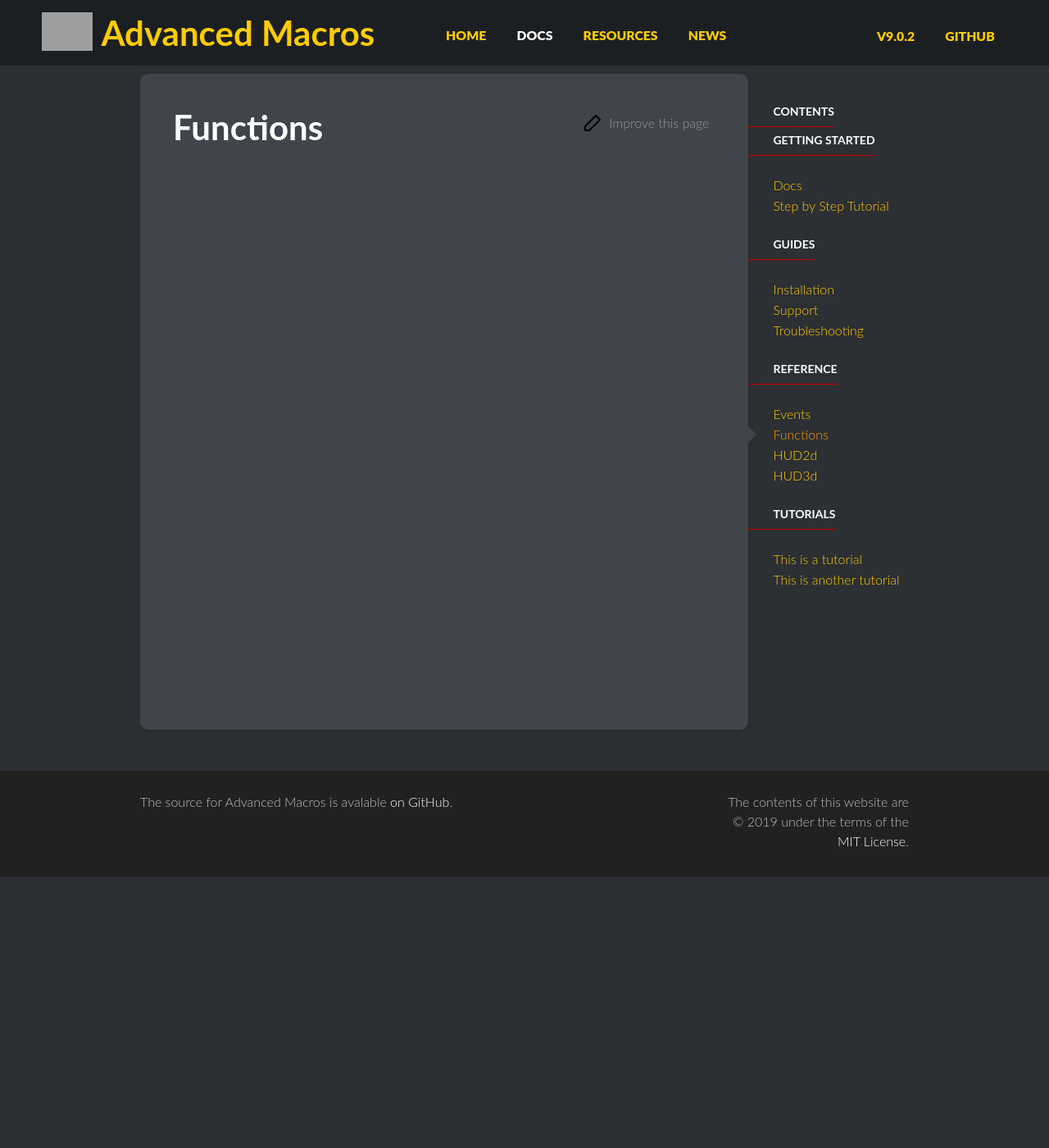
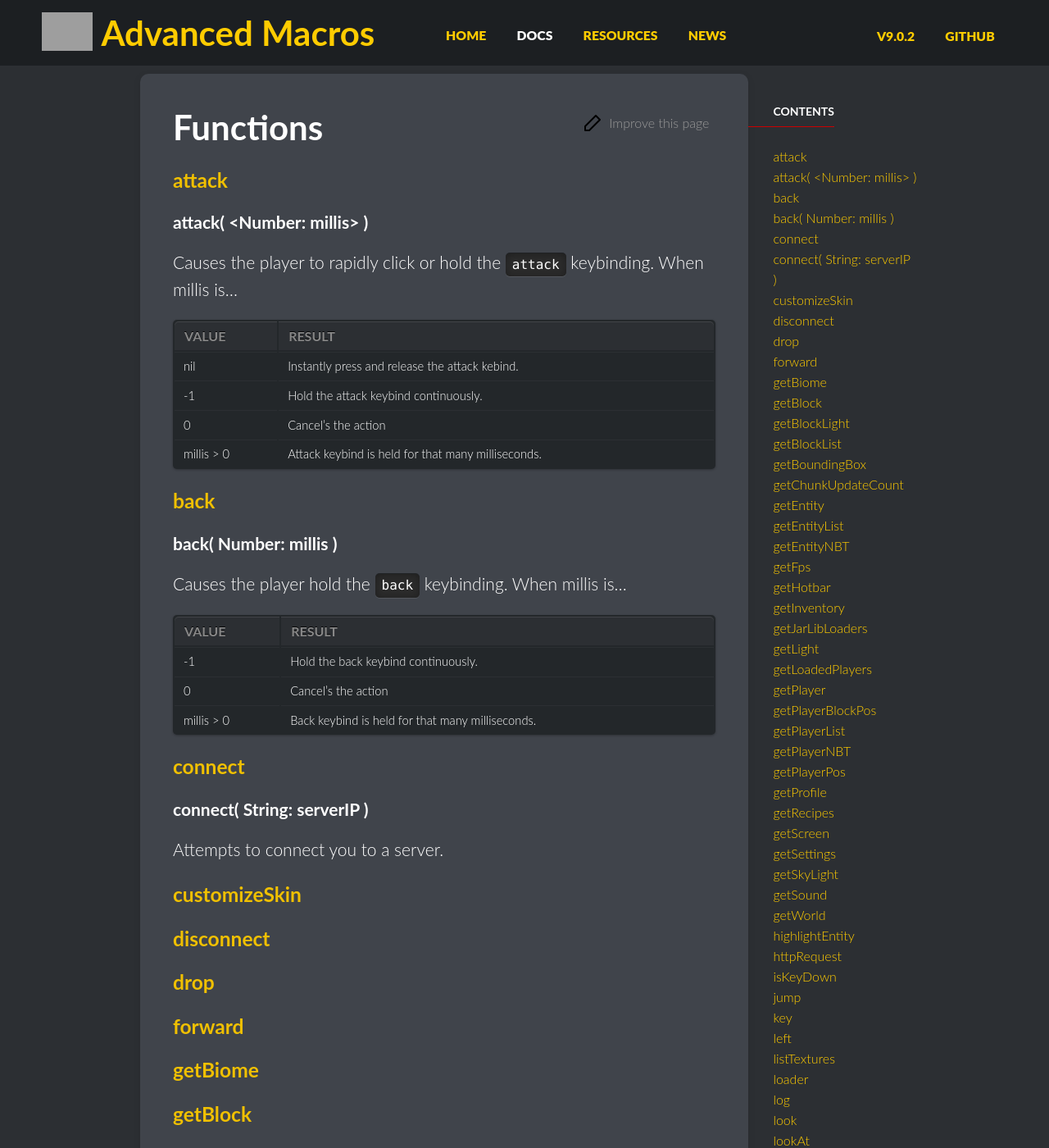
Before and after one commit to TheOnlyRealCoder/AdvancedMacros.github.io, a Jekyll site: the page built from _docs/reference/functions.md, in a window 1280 px wide and 1400 px high. Shown: the whole window at 82% size. Built offline with Jekyll 4.4.1, drawn with Linux system fonts in a browser that asks for light colours; some of the changed text lies outside the part shown; grey boxes are pictures that could not be loaded.

Commit message:
Added fuctions
Function list, and some definitions.

Seems H4 shows up in the contents..

```diff
--- a/_docs/reference/functions.md
+++ b/_docs/reference/functions.md
@@ -5,3 +5,96 @@ redirect_from:
   - /functions/
   - /docs/functions/
 ---
+
+### attack
+#### attack( <Number: millis> )
+Causes the player to rapidly click or hold the `attack` keybinding.
+When millis is...
+
+| Value     | Result                                             |
+|:----------|:---------------------------------------------------|
+|nil        | Instantly press and release the attack kebind.     |
+|-1         | Hold the attack keybind continuously.              |
+|0          | Cancel's the action                                |
+|millis > 0 | Attack keybind is held for that many milliseconds. |
+
+### back
+#### back( Number: millis )
+Causes the player hold the `back` keybinding.
+When millis is...
+
+| Value     | Result                                             |
+|:----------|:---------------------------------------------------|
+|-1         | Hold the back keybind continuously.                |
+|0          | Cancel's the action                                |
+|millis > 0 | Back keybind is held for that many milliseconds.   |
+
+### connect
+#### connect( String: serverIP )
+Attempts to connect you to a server.
+
+### customizeSkin
+### disconnect
+### drop
+### forward
+### getBiome
+### getBlock
+### getBlockLight
+### getBlockList
+### getBoundingBox
+### getChunkUpdateCount
+### getEntity
+### getEntityList
+### getEntityNBT
+### getFps
+### getHotbar
+### getInventory
+### getJarLibLoaders
+### getLight
+### getLoadedPlayers
+### getPlayer
+### getPlayerBlockPos
+### getPlayerList
+### getPlayerNBT
+### getPlayerPos
+### getProfile
+### getRecipes
+### getScreen
+### getSettings
+### getSkyLight
+### getSound
+### getWorld
+### highlightEntity
+### httpRequest
+### isKeyDown
+### jump
+### key
+### left
+### listTextures
+### loader
+### log
+### look
+### lookAt
+### narrate
+### newMutex
+### openInventory
+### pRun
+### pickBlock
+### pickItem
+### playSound
+### print
+### rayTrace
+### right
+### run
+### runThread
+### say
+### setHotbar
+### setProfile
+### sleep
+### sneak
+### sprint
+### stopAllScripts
+### swapHand
+### toast
+### use
+### waitTick
```
